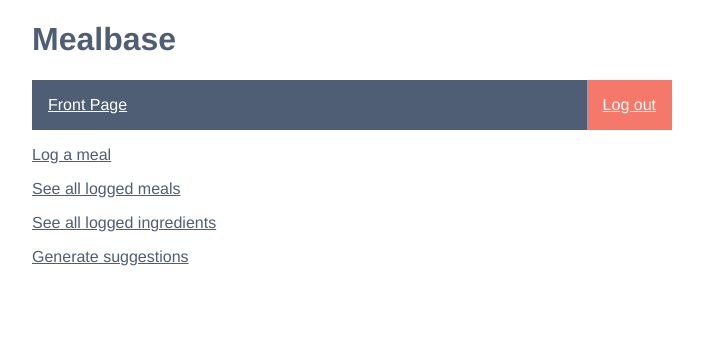
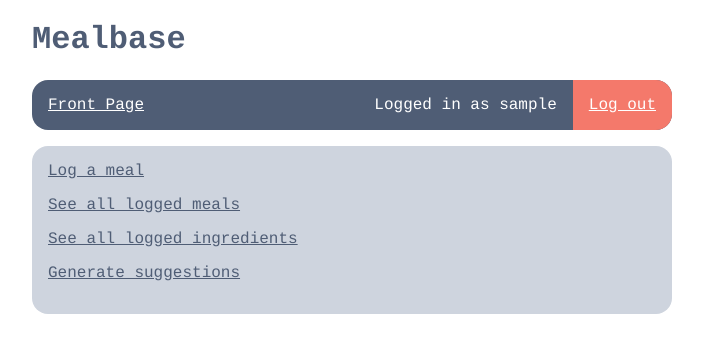
Before and after one commit to eemilhaa/mealbase, a Flask app: page / in a window 1280 px wide. Shown: the top 353 px of the page, without its empty margins (288-991 px from the left). Run offline with Flask 2, Linux system fonts and the light colour scheme; the visitor is signed in with stand-in values (Sample User, id 1).

Commit message:
styling, include userinfo in top bar

```diff
--- a/mealbase/static/main.css
+++ b/mealbase/static/main.css
@@ -1,6 +1,6 @@
 :root {
   --bg: #FFFFFF;
-  --dark_bg: #BFC0C0;
+  --dark_bg: #CED4DE;
   --text: #2D3142;
   --light_text: #4F5D75;
   --red: #F4796B;
@@ -16,7 +16,47 @@ body {
   max-width: 40em;
   background: var(--bg);
   color: var(--light_text);
-  font-family: 'Helvetica', 'Arial', sans-serif;
+  /* font-family: 'Helvetica', 'Arial', sans-serif; */
+  font-family: 'Courier', monospace;
+}
+
+.frontpage {
+  padding: 1em;
+  border-radius: 1em;
+  background: var(--light_text);
+  margin-bottom: 1em;
+}
+.frontpage a {
+  color: var(--bg);
+}
+.userinfo {
+  float: right;
+  padding: 1em;
+  background: var(--light-text);
+  color: var(--bg);
+}
+.logout {
+  float: right;
+  padding: 1em;
+  border-radius: 0em 1em 1em 0em;
+  background: var(--red);
+}
+.logout a {
+  color: var(--bg);
+}
+
+.content {
+  background: var(--dark_bg);
+  padding: 1em;
+  border-radius: 1em;
+}
+
+.error {
+  color: var(--bg);
+  background: var(--red);
+  padding: 1em;
+  border-radius: 1em;
+  margin-bottom: 1em;
 }
 
 hr {
@@ -29,20 +69,3 @@ a {
 a:hover {
   font-weight: 900;
 }
-
-.logout {
-  float: right;
-  padding: 1em 1em;
-  background: var(--red);
-}
-.logout a {
-  color: var(--bg);
-}
-.frontpage {
-  padding: 1em 1em;
-  background: var(--light_text);
-  margin-bottom: 1em;
-}
-.frontpage a {
-  color: var(--bg);
-}
--- a/mealbase/templates/layout.html
+++ b/mealbase/templates/layout.html
@@ -14,6 +14,9 @@
   <div class="logout">
     <a href="/logout">Log out</a>
   </div>
+  <div class="userinfo">
+    Logged in as {{session.user_name}}
+  </div>
   {% endif %}
 
   <div class="frontpage">
@@ -21,10 +24,11 @@
   </div>
 
   {% if error %}
-  <hr>
   <div class="error">
     Error: {{error}}
   </div>
   {% endif %}
+  <div class="content">
   {% block content %}{% endblock %}
+  </div>
 </body>
```
